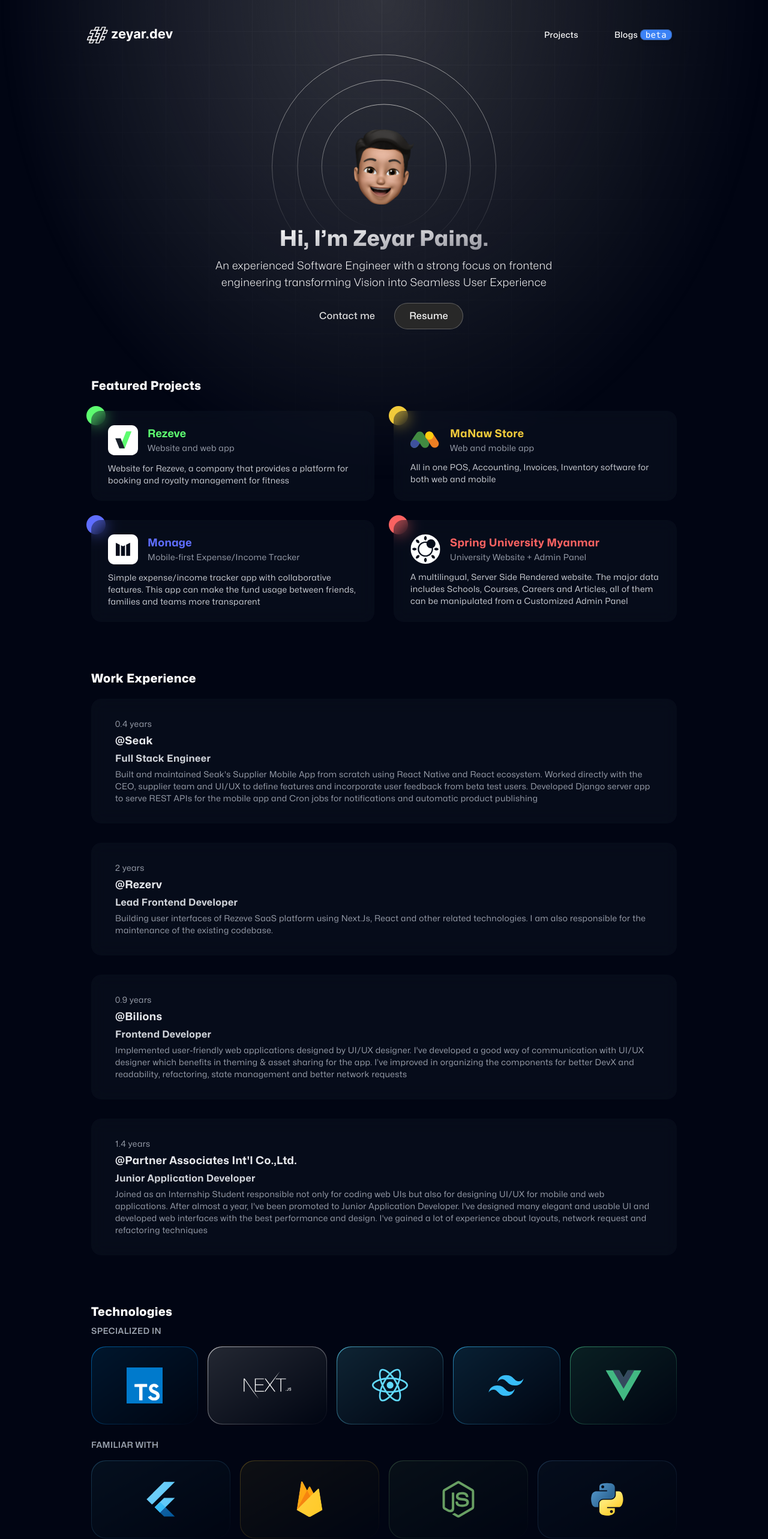
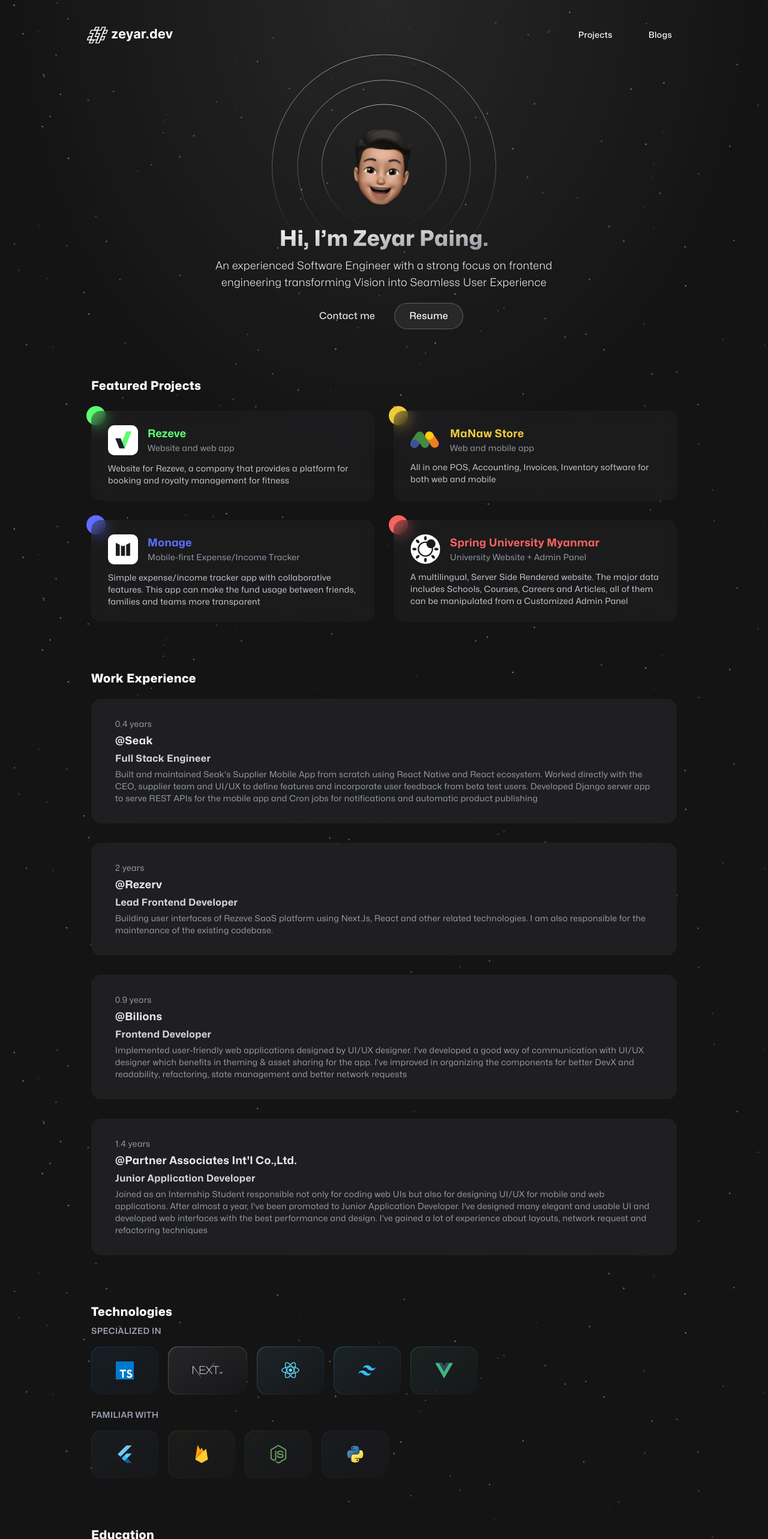
Before and after one commit to ZeyarPaing/personal-site, a Next.js app: page / in a window 1280 px wide. Shown: the top 2566 px of the page at 60% size. Built offline with nearby package versions, Linux system fonts and the light colour scheme.

Commit message:
feat: update colors and theme

```diff
--- a/components/home/EducationCard.tsx
+++ b/components/home/EducationCard.tsx
@@ -2,8 +2,8 @@
 
 const EducationCard = ({ education }: { education: Education }) => {
   return (
-    <div className="bg-gray-900/40 px-6 md:px-10 py-6 md:py-8 rounded-2xl">
-      <h3 className="font-bold text-lg mb-2">{education.name}</h3>
+    <div className="rounded-2xl bg-zinc-800/70 px-6 py-6 md:px-10 md:py-8">
+      <h3 className="mb-2 text-lg font-bold">{education.name}</h3>
       <p className="text-sm text-gray-300">{education.description}</p>
     </div>
   );
--- a/components/home/ExperienceCard.tsx
+++ b/components/home/ExperienceCard.tsx
@@ -5,7 +5,7 @@
 const ExperienceCard = ({ experience }: { experience: Experience }) => {
   return (
     <div
-      className={`rounded-2xl bg-gray-900 bg-opacity-40 px-6 py-6 backdrop-blur-md md:px-10 md:py-8 ${
+      className={`rounded-2xl bg-zinc-800/60 bg-opacity-40 px-6 py-6 backdrop-blur-md md:px-10 md:py-8 ${
         experience.current ? 'border-2 border-primary border-opacity-50 bg-primary-dark/20' : ''
       }`}
     >
--- a/components/home/TechnologyCard.tsx
+++ b/components/home/TechnologyCard.tsx
@@ -4,25 +4,25 @@
 const TechnologyCard = ({ technology }: { technology: Technology }) => {
   return (
     <div
-      className="group flex-auto border-current text-gray-400 px-[1px] py-[1px] rounded-3xl relative"
+      className="group relative rounded-2xl border-current px-[1px] py-[1px] text-gray-400"
       style={{
         background: `linear-gradient(to bottom right, ${technology.color}${
-          technology.specialized ? 'BB' : '45'
+          technology.specialized ? '55' : '22'
         } , #00000000)`,
       }}
       title={technology.name}
     >
       <div
         style={{ height: '100%' }}
-        className="px-5 md:px-10 py-4 md:py-6 rounded-3xl w-full grid place-items-center bg-darkblue/80 bg-opacity-80"
+        className="grid w-full place-items-center rounded-2xl bg-zinc-900/80 bg-opacity-80 px-5 py-4 md:px-10 md:py-6"
       >
         <div
-          className={`group-hover:scale-75 group-hover:-translate-y-4 ${
+          className={` ${
             !technology.specialized ? 'scale-75' : 'scale-90'
-          } md:scale-100 transition-transform flex justify-center items-center`}
+          } flex items-center justify-center transition-transform md:scale-100`}
           style={{
-            height: '80px',
-            width: technology.name == 'Next.js' ? 80 : 60,
+            height: '30px',
+            width: technology.name == 'Next.js' ? 50 : 30,
           }}
         >
           <Image
@@ -34,9 +34,9 @@
           />
         </div>
 
-        <h3 className="group-hover:opacity-100 group-hover:scale-100 scale-0 opacity-0 transition-all absolute bottom-6">
+        {/* <h3 className="absolute bottom-6 scale-0 opacity-0 transition-all group-hover:scale-100 group-hover:opacity-100">
           {technology.name}
-        </h3>
+        </h3> */}
       </div>
     </div>
   );
--- a/components/project/ProjectCard.tsx
+++ b/components/project/ProjectCard.tsx
@@ -18,19 +18,15 @@
       rel="noopener noreferrer"
       target="_blank"
     >
-      <div className="relative h-full bg-gray-900 bg-opacity-40 transition-colors group-hover:bg-opacity-50 group-hover:bg-gray-800 rounded-2xl px-7 py-6 z-[1] backdrop-blur-md">
-        <div
-          className={`flex gap-4 flex-wrap ${
-            vertical ? 'flex-col items-center' : ''
-          }`}
-        >
+      <div className="relative z-[1] h-full rounded-2xl bg-zinc-800 bg-opacity-40 px-7 py-6 backdrop-blur-md transition-colors group-hover:bg-zinc-700 group-hover:bg-opacity-50">
+        <div className={`flex flex-wrap gap-4 ${vertical ? 'flex-col items-center' : ''}`}>
           <Image src={project.logo} width={50} height={50} alt={project.name} />
           <div className={vertical ? 'text-center' : ''}>
-            <h3 className="font-bold text-lg">{project.name}</h3>
-            <p className="text-gray-400 text-sm">{project.type}</p>
+            <h3 className="text-lg font-bold">{project.name}</h3>
+            <p className="text-sm text-gray-400">{project.type}</p>
           </div>
         </div>
-        <p className="text-gray-300 mt-3 text-sm">{project.description}</p>
+        <p className="mt-3 text-sm text-gray-300">{project.description}</p>
       </div>
     </Link>
   );
--- a/components/shared/PatternBackground.tsx
+++ b/components/shared/PatternBackground.tsx
@@ -4,10 +4,10 @@
   return (
     <section>
       <div>{children}</div>
-      <div className="absolute inset-0 z-[-1] bg-gradient-to-r from-zinc-500/50 to-neutral-600/50 opacity-100 [mask-image:radial-gradient(farthest-side_at_top,white,transparent)]">
-        <svg
+      <div className="absolute inset-0 z-[-1] bg-neutral-500/20 opacity-100 [mask-image:radial-gradient(farthest-side_at_top,white,transparent)]">
+        {/* <svg
           aria-hidden="true"
-          className="fill-white/2.5 absolute inset-x-0 inset-y-[-50%] h-[200%] w-full stroke-white/5 mix-blend-overlay"
+          className="fill-white/2.5 absolute inset-x-0 inset-y-[-50%] h-[200%] w-full stroke-white/5 opacity-0 mix-blend-overlay"
         >
           <defs>
             <pattern
@@ -26,9 +26,8 @@
             <rect strokeWidth="0" width="73" height="57" x="288" y="168"></rect>
             <rect strokeWidth="0" width="73" height="57" x="144" y="56"></rect>
             <rect strokeWidth="0" width="73" height="57" x="504" y="168"></rect>
-            {/* <rect strokeWidth="0" width="73" height="57" x="720" y="336"></rect> */}
           </svg>
-        </svg>
+        </svg> */}
       </div>
     </section>
   );
--- a/data/app-data.ts
+++ b/data/app-data.ts
@@ -8,7 +8,6 @@
   {
     name: 'Blogs',
     url: '/blogs',
-    beta: true,
   },
 ];
 
--- a/pages/blogs/[slug].tsx
+++ b/pages/blogs/[slug].tsx
@@ -11,7 +11,7 @@
 } as { string: string };
 
 const BlogDetail: NextPage<{ blog: IBlogContent }> = ({ blog }) => {
-  useSetGlobalStyle(backdropColor);
+  // useSetGlobalStyle(backdropColor);
   return (
     <Layout
       image={blog.image}
@@ -19,11 +19,11 @@
       title={blog.title}
       description={blog.description}
     >
-      <picture className="block w-full h-64 mt-20">
+      <picture className="mt-20 block h-64 w-full">
         <Image
           src={blog.image}
           alt={blog.title}
-          className={'w-full h-full object-cover rounded-xl'}
+          className={'h-full w-full rounded-xl object-cover'}
           width={2500}
           height={1000}
           loading="eager"
--- a/pages/blogs/index.tsx
+++ b/pages/blogs/index.tsx
@@ -4,6 +4,7 @@
 import { BlogService, IRepoContent } from 'helper/blog';
 import Image from 'next/image';
 import Link from 'next/link';
+import PatternBackground from '@/components/shared/PatternBackground';
 
 const Blogs: NextPage<{ blogs: IRepoContent[] }> = ({ blogs }) => {
   return (
@@ -11,23 +12,16 @@
       title="Blogs by Zeyar Paing"
       description="Articles and blogs related to software development, web development and frontend development"
     >
-      <h1 className="text-white font-black text-center mt-24 mb-2 md:mb-4 text-3xl md:text-5xl">
-        Blogs <code className="bg-blue-500">beta</code>
+      <h1 className="mb-2 mt-24 text-center text-3xl font-black text-white md:mb-4 md:text-5xl">
+        Blogs
       </h1>
-      <p className="text-center mb-6">
-        (These blogs are just for testing purpose.)
-      </p>
 
-      <section className="grid grid-cols-1 lg:grid-cols-2 gap-4 py-4">
+      <section className="grid grid-cols-1 gap-4 py-4 lg:grid-cols-2">
         {blogs.map((blog, idx) => (
-          <Link
-            aria-labelledby="blog-name"
-            href={`/blogs/${blog.name}`}
-            key={idx}
-          >
-            <article className=" h-56 relative rounded-lg overflow-hidden">
+          <Link aria-labelledby="blog-name" href={`/blogs/${blog.name}`} key={idx}>
+            <article className="relative h-56 overflow-hidden rounded-lg">
               <Image
-                className={' w-full h-full object-cover'}
+                className={'h-full w-full object-cover'}
                 src={blog.image}
                 width={600}
                 height={300}
@@ -36,9 +30,9 @@
               />
               <div
                 id="blog-name"
-                className="absolute top-0 w-full h-full p-6 bg-gradient-to-tr from-secondary-dark to-transparent flex flex-col justify-end"
+                className="absolute top-0 flex h-full w-full flex-col justify-end bg-gradient-to-tr from-black/60 to-transparent p-6"
               >
-                <h2 className="font-bold text-xl">{blog.title}</h2>
+                <h2 className="text-xl font-bold">{blog.title}</h2>
                 <p className="text-sm">{blog.description}</p>
               </div>
             </article>
--- a/pages/index.tsx
+++ b/pages/index.tsx
@@ -221,7 +221,7 @@
           <EducationCard education={edu} key={idx} />
         ))}
       </div>
-      <p id="certifications" className="mb-4 mt-6 text-sm font-semibold uppercase text-gray-400">
+      <p id="certifications" className="mb-4 mt-6 text-sm font-semibold uppercase text-zinc-400">
         Certificate Courses
       </p>
       <div className="grid grid-cols-2 gap-6 md:grid-cols-3 lg:grid-cols-5 xl:grid-cols-6">
@@ -230,7 +230,7 @@
             href={certificate.link}
             target="_blank"
             rel="noreferrer"
-            className="flex flex-col items-end gap-y-5 rounded-3xl border border-gray-700/60 bg-gray-900/40 bg-opacity-80 px-5 py-4 hover:border-gray-600 hover:bg-gray-900/70"
+            className="flex flex-col items-end gap-y-5 rounded-3xl border border-zinc-700/60 bg-zinc-900/40 bg-opacity-80 px-5 py-4 hover:border-zinc-600 hover:bg-zinc-900/70"
             key={idx}
           >
             <Image src="/assets/logos/coursera.svg" width={40} height={40} alt="coursera logo" />
@@ -334,7 +334,7 @@
 const CreditSection = () => {
   return (
     <section className="mb-16 mt-32 flex justify-center">
-      <div className="mt-2 flex flex-col items-start gap-3 rounded-2xl border border-gray-900 px-8 py-6 shadow-2xl shadow-[#020f25] md:flex-row md:items-center">
+      <div className="mt-2 flex flex-col items-start gap-3 rounded-2xl border border-zinc-800 bg-zinc-900 px-8 py-6 shadow-2xl shadow-black/80 md:flex-row md:items-center">
         <Image
           alt="logo monospace version"
           src="/logo-mono.svg"
--- a/pages/projects/index.tsx
+++ b/pages/projects/index.tsx
@@ -8,16 +8,14 @@
 const Projects: NextPage = () => {
   return (
     <Layout title="Projects | Zeyar Paing">
-      <PatternBackground>
-        <h1 className="text-white font-black text-center mt-12 mb-2 md:mt-24 md:mb-10 text-3xl md:text-5xl">
+      <h1 className="mb-2 mt-12 text-center text-3xl font-black text-white md:mb-10 md:mt-24 md:text-5xl">
         Projects
       </h1>
-        <ul className="grid grid-cols-1 md:grid-cols-2 gap-x-1 gap-y-8 py-4">
+      <ul className="grid grid-cols-1 gap-x-1 gap-y-8 py-4 md:grid-cols-2">
         {projects.map((project, idx) => (
           <ProjectCardWithMedia key={idx} project={project} />
         ))}
       </ul>
-      </PatternBackground>
     </Layout>
   );
 };
--- a/styles/globals.css
+++ b/styles/globals.css
@@ -3,14 +3,15 @@
 @tailwind utilities;
 
 html {
-  --color-backdrop: hsl(226, 89%, 4%);
+  --color-backdrop: hsl(240, 2%, 8%);
   @apply scroll-smooth;
 }
 
 body {
-  @apply overflow-x-hidden bg-backdrop font-primary tracking-wide text-white md:!overflow-y-auto;
+  @apply h-full overflow-x-hidden bg-backdrop font-primary tracking-wide text-white md:!overflow-y-auto;
   z-index: -5;
   scroll-behavior: smooth;
+  background-image: url('/assets/image/star-bg.webp');
 }
 
 /*custom scroll bar*/
@@ -23,7 +24,7 @@
 }
 
 body::-webkit-scrollbar-thumb {
-  @apply rounded-xl bg-secondary-light bg-opacity-10 text-blue-900 text-opacity-40;
+  @apply rounded-xl bg-zinc-500 bg-opacity-10 text-zinc-400 text-opacity-40;
   border: 0.2px solid currentColor;
 }
 
```
Also changed, not shown: public/assets/image/star-bg.webp (added). Lines whose indentation alone changed are shown as unchanged.
